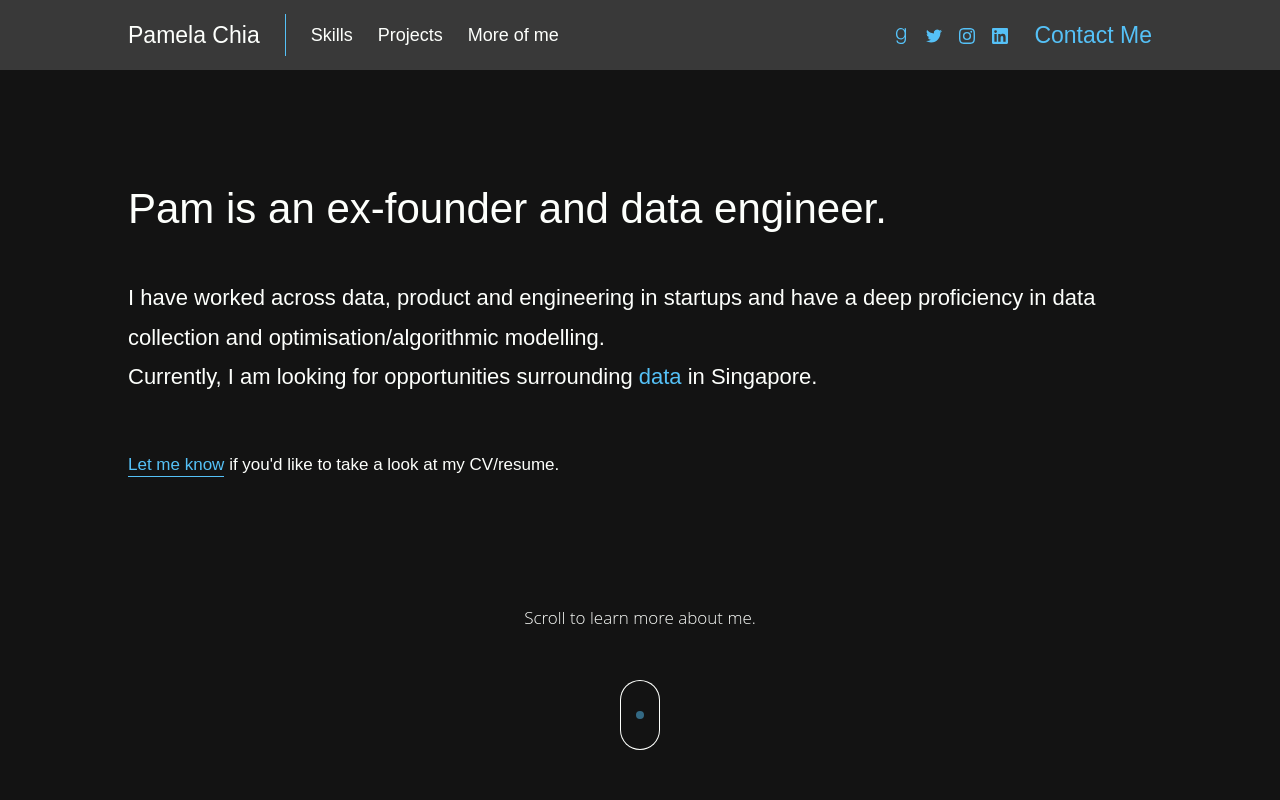
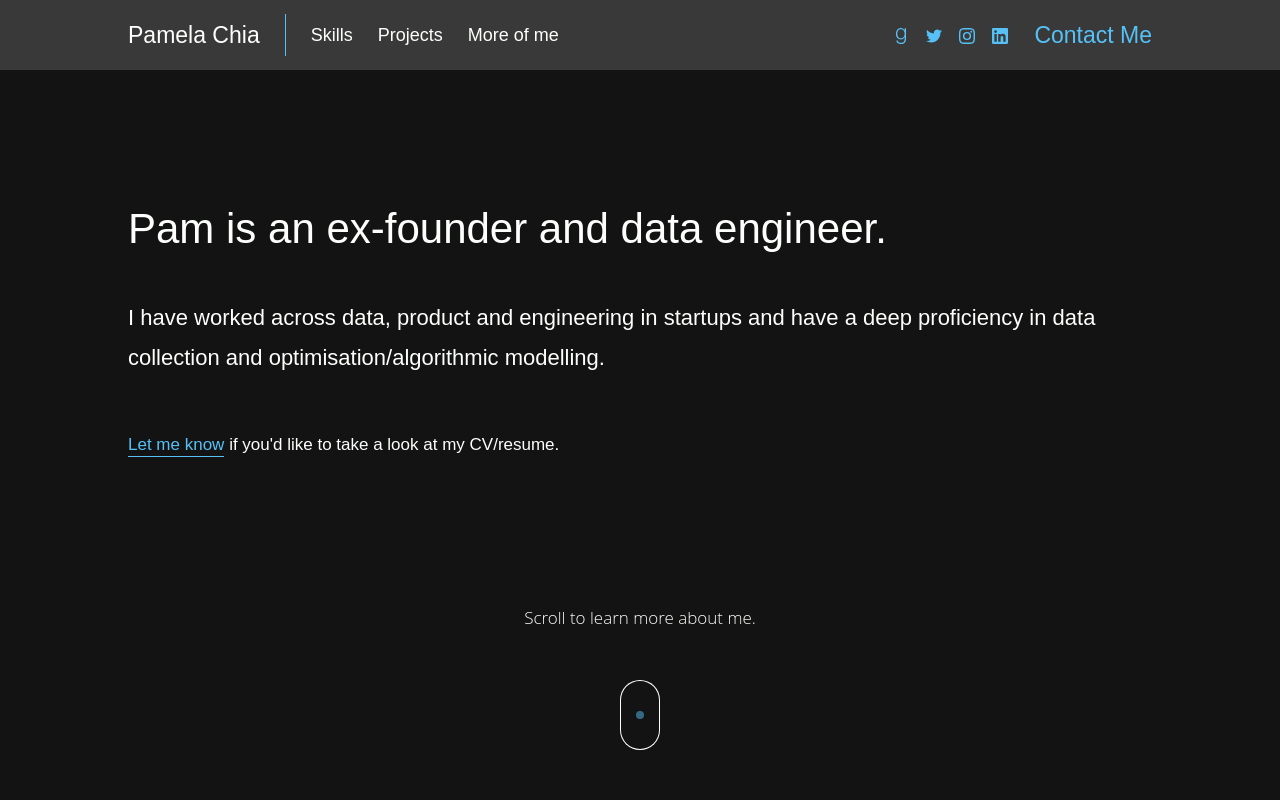
Before and after one commit to pamelachia/portfolio, a React (Create React App) app: page / in a window 1280 px wide. Shown: the top 800 px of the page. Built offline with nearby package versions, Linux system fonts and the light colour scheme; what webfontloader would draw is missing.

Commit message:
remove job status

```diff
--- a/src/components/Sections/Myself.jsx
+++ b/src/components/Sections/Myself.jsx
@@ -4,7 +4,6 @@ import { css, keyframes } from "emotion";
 import Title from "../Cards/Title";
 import Subtitle from "../Cards/Subtitle";
 import { colors, fontFamilies, mq } from "../../styles";
-import Accent from "../Cards/Accent";
 import Link from "../Cards/Link";
 import ScrollerAnimated from "../ScrollerAnimated";
 import AvatarImg from "../../img/PamelaChia.jpg";
@@ -127,9 +126,6 @@ class Myself extends Component {
                             I have worked across data, product and engineering
                             in startups and have a deep proficiency in data
                             collection and optimisation/algorithmic modelling.
-                            <br />
-                            Currently, I am looking for opportunities
-                            surrounding <Accent>data</Accent> in Singapore.
                         </Subtitle>
                         <div className={cvStyle}>
                             <Link
```
